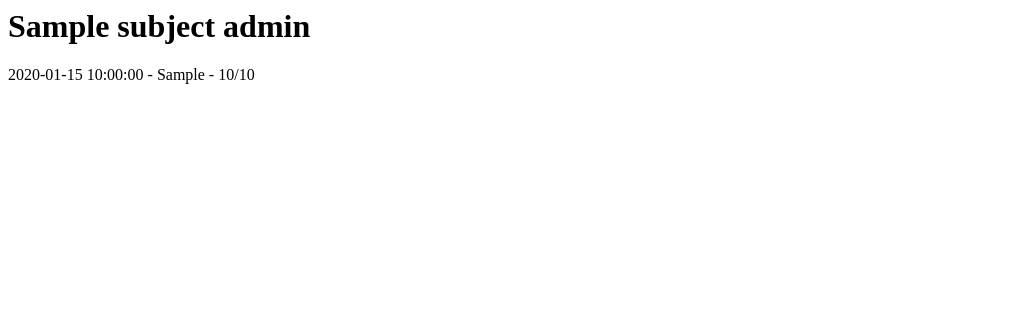
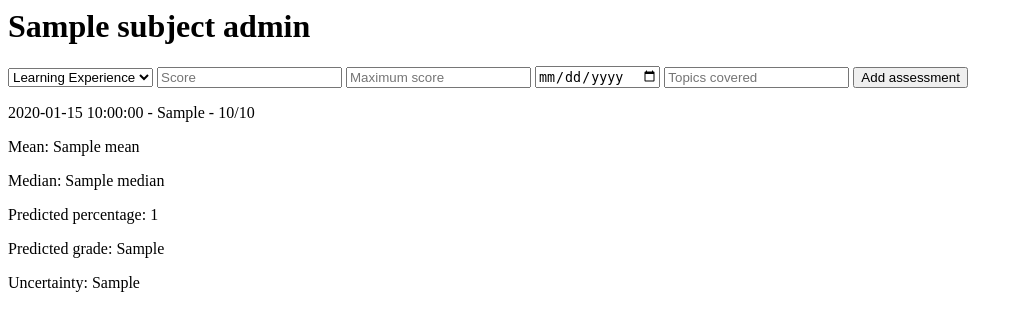
Before and after one commit to OrlandoPierro/Computer_Science_IA, a Flask app: template templates/subject.html in a window 1280 px wide. Shown: the top 331 px of the page, without its empty margins (0-1023 px from the left). Run offline with Flask 3, Linux system fonts and the light colour scheme; the template is opened without the code that fills it: most values are stand-ins (such as "Sample title", 1, 10 or a date in 2020).

Commit message:
tested subject analysis

```diff
--- a/templates/subject.html
+++ b/templates/subject.html
@@ -1,4 +1,25 @@
 <h1>{{ subject["subject_name"] }} {{ subject["level"] }}</h1>
+<form action="{{ url_for('add_assessments', user_subject_id=subject['user_subject_id']) }}" method="POST">
+
+    <select name="assessment_type">
+        <option value="Learning Experience">Learning Experience</option>
+        <option value="Formative">Formative</option>
+        <option value="Summative">Summative</option>
+        <option value="Mock Exam">Mock Exam</option>
+        <option value="IA">IA</option>
+    </select>
+
+    <input type="number" step="any" name="score" placeholder="Score">
+
+    <input type="number" step="any" name="maximum_score" placeholder="Maximum score">
+
+    <input type="date" name="assessment_date">
+
+    <input type="number" name="topics_covered_count" placeholder="Topics covered">
+
+    <button type="submit">Add assessment</button>
+
+</form>
 
 {% for assessment in assessments %}
     <p>
@@ -9,3 +30,8 @@
         {{ assessment["score"] }}/{{ assessment["maximum_score"] }}
     </p>
 {% endfor %}
+    <p>Mean: {{ analysis["mean"] }}</p>
+    <p>Median: {{ analysis["median"] }}</p>
+    <p>Predicted percentage: {{ analysis["predicted_percentage"] }}</p>
+    <p>Predicted grade: {{ analysis["predicted_grade"] }}</p>
+    <p>Uncertainty: {{ analysis["uncertainty_range"] }}</p>
```
Also changed, not shown: database.db.
